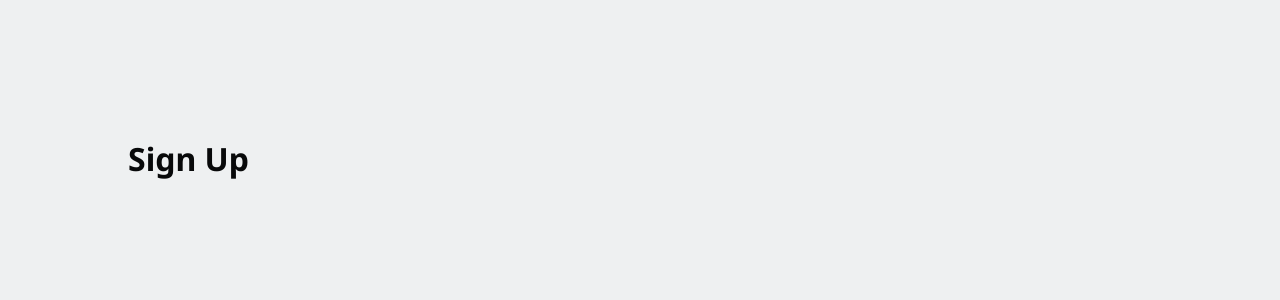
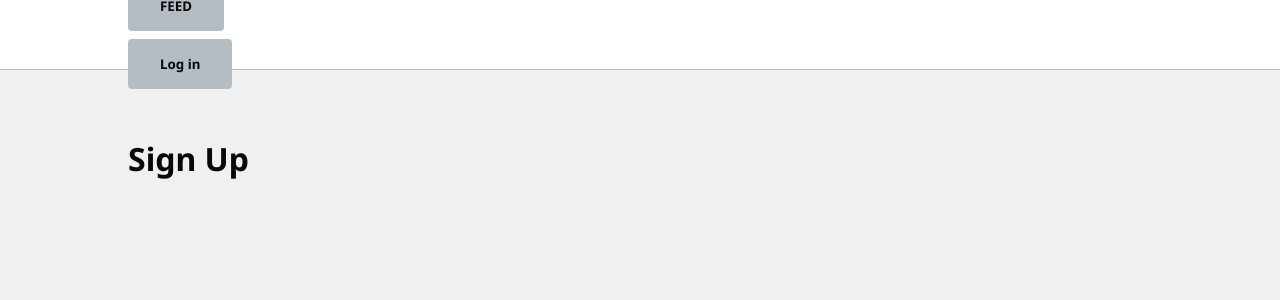
Before and after one commit to petegq/next-post, a Next.js app: page /enter in a window 1280 px wide. Shown: the top 300 px of the page. Built offline with nearby package versions, Linux system fonts and the light colour scheme.

Commit message:
Include Navbar in pages

```diff
--- a/pages/_app.js
+++ b/pages/_app.js
@@ -1,7 +1,13 @@
+import Navbar from '../components/Navbar'
 import '../styles/globals.css'
 
 function MyApp({ Component, pageProps }) {
-  return <Component {...pageProps} />
+  return (
+    <>
+      <Navbar />
+      <Component {...pageProps} />
+    </>
+  )
 }
 
 export default MyApp
```
